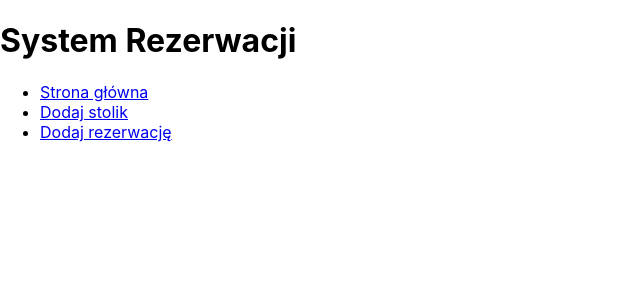
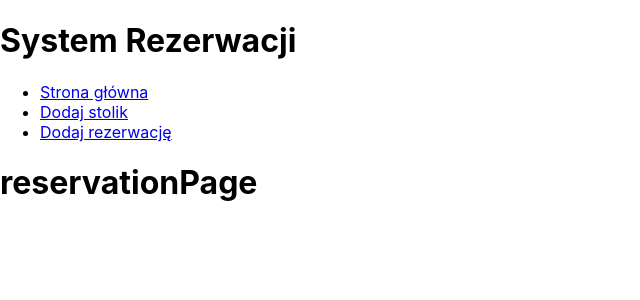
Before and after one commit to exodus156/System_Rezerwacji, a React (Create React App) app in the folder client/: page /reservation/1 in a window 1280 px wide. Shown: the top 300 px of the page, without its empty margins (0-640 px from the left). Built offline with nearby package versions, Linux system fonts and the light colour scheme.

Commit message:
Updated single element components

```diff
--- a/client/src/App.js
+++ b/client/src/App.js
@@ -6,6 +6,8 @@ import Navbar from './components/Navbar';
 import Home from './components/HomePage';
 import AddReservation from './components/ReservationPage';
 import AddTable from './components/TablePage';
+import TablePage from './components/SingleTablePage';
+import ReservationPage from './components/SingleReservationPage'
 
 const client = new ApolloClient({
     uri: 'http://localhost:4000/graphql', //Change later for live version
@@ -22,6 +24,8 @@ function App() {
           <Route exact path="/" component={Home} />
           <Route path="/addreservation" component={AddReservation} />
           <Route path="/addtable" component={AddTable} />
+          <Route path="/table/:table_id" component={TablePage} />
+          <Route path="/reservation/:reservation_id" component={ReservationPage} />
         </div>
       </BrowserRouter>
     </ApolloProvider>
--- a/client/src/components/SingleReservationPage.js
+++ b/client/src/components/SingleReservationPage.js
@@ -1 +1,14 @@
 import React, { Component } from 'react';
+
+class ReservationPage extends Component {
+    componentDidMount(){
+        console.log(this.props);
+    }
+    render(){
+        return(
+            <h1>reservationPage</h1>
+        )
+    }
+}
+
+export default ReservationPage;
--- a/client/src/components/SingleTablePage.js
+++ b/client/src/components/SingleTablePage.js
@@ -1 +1,14 @@
 import React, { Component } from 'react';
+
+class TablePage extends Component {
+    componentDidMount(){
+        console.log(this.props);
+    }
+    render(){
+        return(
+            <h1>tablePage</h1>
+        )
+    }
+}
+
+export default TablePage;
```
